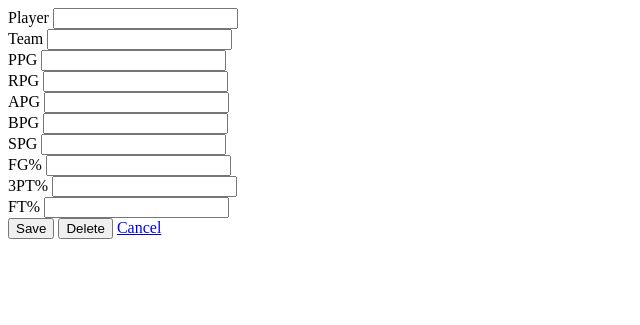
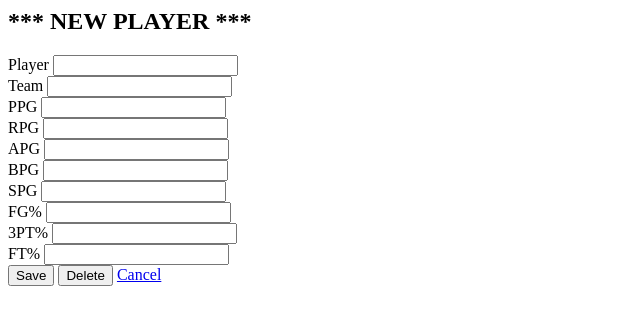
Before and after one commit to wdavidson27-max/377-web-app-dev, a PHP site: page /detail.php in a window 1280 px wide. Shown: the top 325 px of the page, without its empty margins (0-640 px from the left). Run offline with PHP 8.4, Linux system fonts and the light colour scheme.

Commit message:
new stuff in project

```diff
--- a/9-custom-web-app/web/detail.php
+++ b/9-custom-web-app/web/detail.php
@@ -46,63 +46,66 @@ if (isset($id))
 
 ?>
 
-<h2><?php echo isset($playername) ? $playername : "*** NEW PLAYER ***"; ?></h2>
+<h2><?php echo isset($playername) && $playername != "" ? $playername : "*** NEW PLAYER ***"; ?></h2>
+
+
+
 
 <form action="save.php" method="POST">
-    <input type="hidden" class="form-control" name="id" value="<?php echo $id; ?>">
+    <input type="hidden" class="form-control" name="id" id="id" value="<?php echo $id; ?>">
 
 
     <div class="mb-3">
         <label for="playername" class="form-label">Player</label>
-        <input type="text" class="form-control" name="playername" value="<?php echo $playername; ?>">
+        <input type="text" class="form-control" name="playername" id="playername" value="<?php echo $playername; ?>">
     </div>
 
     <div class="mb-3">
         <label for="team" class="form-label">Team</label>
-        <input type="text" class="form-control" name="team" value="<?php echo $team; ?>">
+        <input type="text" class="form-control" name="team" id="team" value="<?php echo $team; ?>">
     </div>
 
     <div class="mb-3">
         <label for="points" class="form-label">PPG</label>
-        <input type="text" class="form-control" name="points" value="<?php echo $points; ?>">
+        <input type="text" class="form-control" name="points" id="points" value="<?php echo $points; ?>">
     </div>
 
     <div class="mb-3">
         <label for="rebounds" class="form-label">RPG</label>
-        <input type="text" class="form-control" name="rebounds" value="<?php echo $rebounds; ?>">
+        <input type="text" class="form-control" name="rebounds" id="rebounds" value="<?php echo $rebounds; ?>">
     </div>
 
     <div class="mb-3">
         <label for="assists" class="form-label">APG</label>
-        <input type="text" class="form-control" name="assists" value="<?php echo $assists; ?>">
+        <input type="text" class="form-control" name="assists" id="assists" value="<?php echo $assists; ?>">
     </div>
 
     <div class="mb-3">
         <label for="blocks" class="form-label">BPG</label>
-        <input type="text" class="form-control" name="blocks" value="<?php echo $blocks; ?>">
+        <input type="text" class="form-control" name="blocks" id="blocks" value="<?php echo $blocks; ?>">
     </div>
 
     <div class="mb-3">
         <label for="steals" class="form-label">SPG</label>
-        <input type="text" class="form-control" name="steals" value="<?php echo $steals; ?>">
+        <input type="text" class="form-control" name="steals" id="steals" value="<?php echo $steals; ?>">
     </div>
 
     <div class="mb-3">
         <label for="fieldgoal" class="form-label">FG%</label>
-        <input type="text" class="form-control" name="fieldgoal" value="<?php echo $fieldgoal; ?>">
+        <input type="text" class="form-control" name="fieldgoal" id="fieldgoal" value="<?php echo $fieldgoal; ?>">
     </div>
 
     <div class="mb-3">
         <label for="threepoint" class="form-label">3PT%</label>
-        <input type="text" class="form-control" name="threepoint" value="<?php echo $threepoint; ?>">
+        <input type="text" class="form-control" name="threepoint" id="threepoint" value="<?php echo $threepoint; ?>">
     </div>
 
     <div class="mb-3">
         <label for="freethrow" class="form-label">FT%</label>
-        <input type="text" class="form-control" name="freethrow" value="<?php echo $freethrow; ?>">
+        <input type="text" class="form-control" name="freethrow" id="freethrow" value="<?php echo $freethrow; ?>">
     </div>
 
-    <button type="submit" class="btn btn-primary">Save</button>
+    <button type="button" class="btn btn-primary" onclick="save()">Save</button>
 
     <!-- Delete button made with copilot -->
     <button type="submit"formaction="delete.php" formmethod="POST" class="btn btn-danger"
@@ -114,3 +117,44 @@ if (isset($id))
     <a href="index.php?content=list" class="btn btn-secondary" role="button">Cancel</a>
 
 </form>
+
+<script>
+
+function save() {
+    var settings = {
+        'async': true,
+        'url': 'save.php' +
+                '?id=' + $('#id').val() +
+                '&playername=' + $('#playername').val() +
+                '&team=' + $('#team').val() +
+                '&points=' + $('#points').val() +
+                '&rebounds=' + $('#rebounds').val() +
+                '&assists=' + $('#assists').val() +
+                '&blocks=' + $('#blocks').val() +
+                '&steals=' + $('#steals').val() +
+                '&fieldgoal=' + $('#fieldgoal').val() +
+                '&threepoint=' + $('#threepoint').val() +
+                '&freethrow=' + $('#freethrow').val(),
+        'method': 'POST',
+        'headers': {
+            'Cache-Control': 'no-cache'
+        }
+    };
+
+
+    $.ajax(settings).done(function(response) {
+        // The response is the id for the newly created player
+        console.log(response);
+        if ($('#id').val() == "") {
+            $('#id').val(response);
+        }
+
+        $('#results').html('Player saved successfully!' + response);
+        showAlert('success', 'Success!', 'Player saved successfully!');
+    }).fail(function() {
+        $('#results').html('Error saving player.');
+        showAlert('danger', 'Error!', 'Error saving player.');
+    });
+}
+
+</script>
--- a/9-custom-web-app/web/library.php
+++ b/9-custom-web-app/web/library.php
@@ -1,4 +1,6 @@
 <?php
+
+error_reporting(0);
 
 extract($_REQUEST);
 
```
Also changed, not shown: 9-custom-web-app/web/index.php (+30 -1 lines), 9-custom-web-app/web/save.php (+13 -4 lines).
